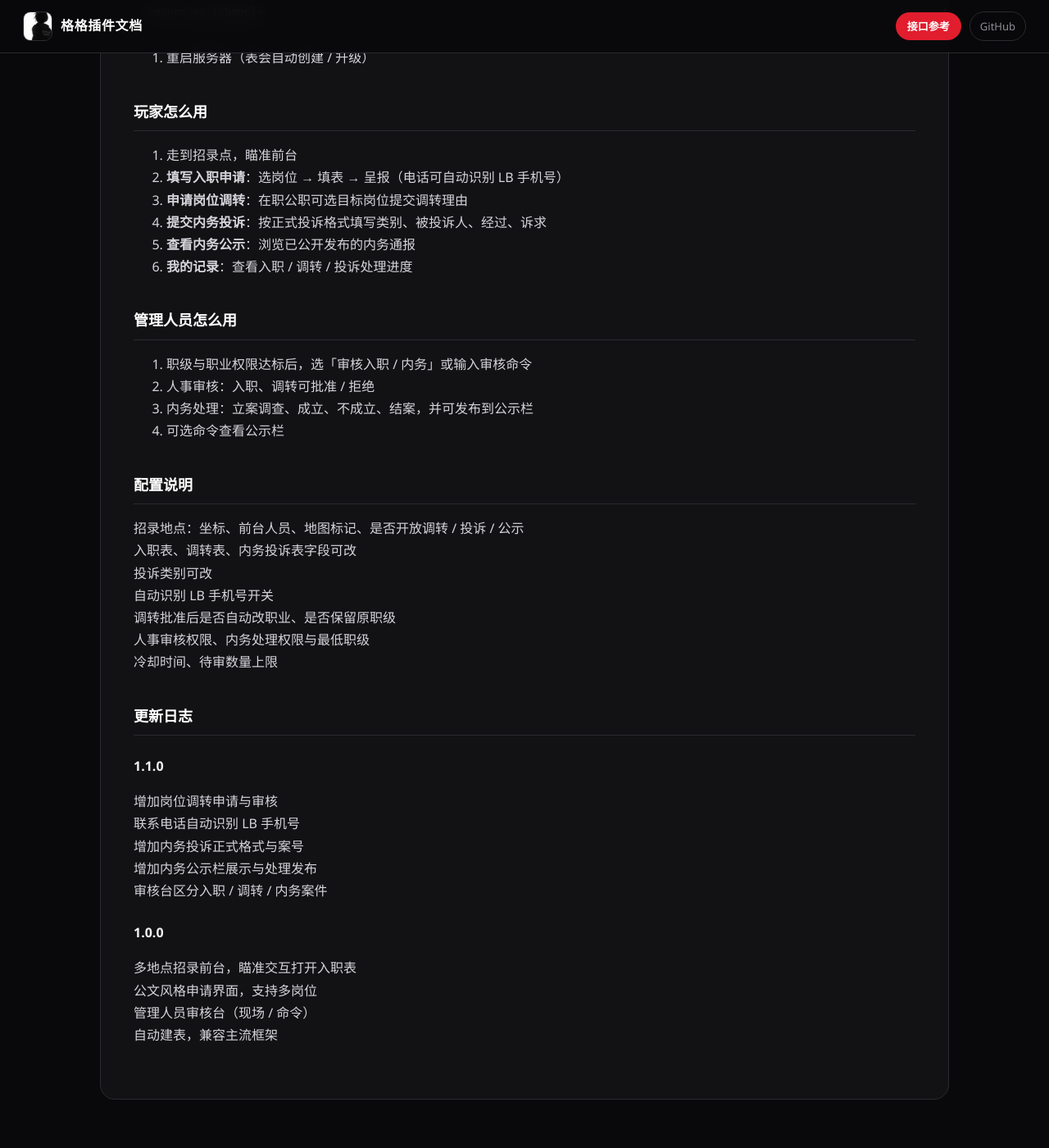
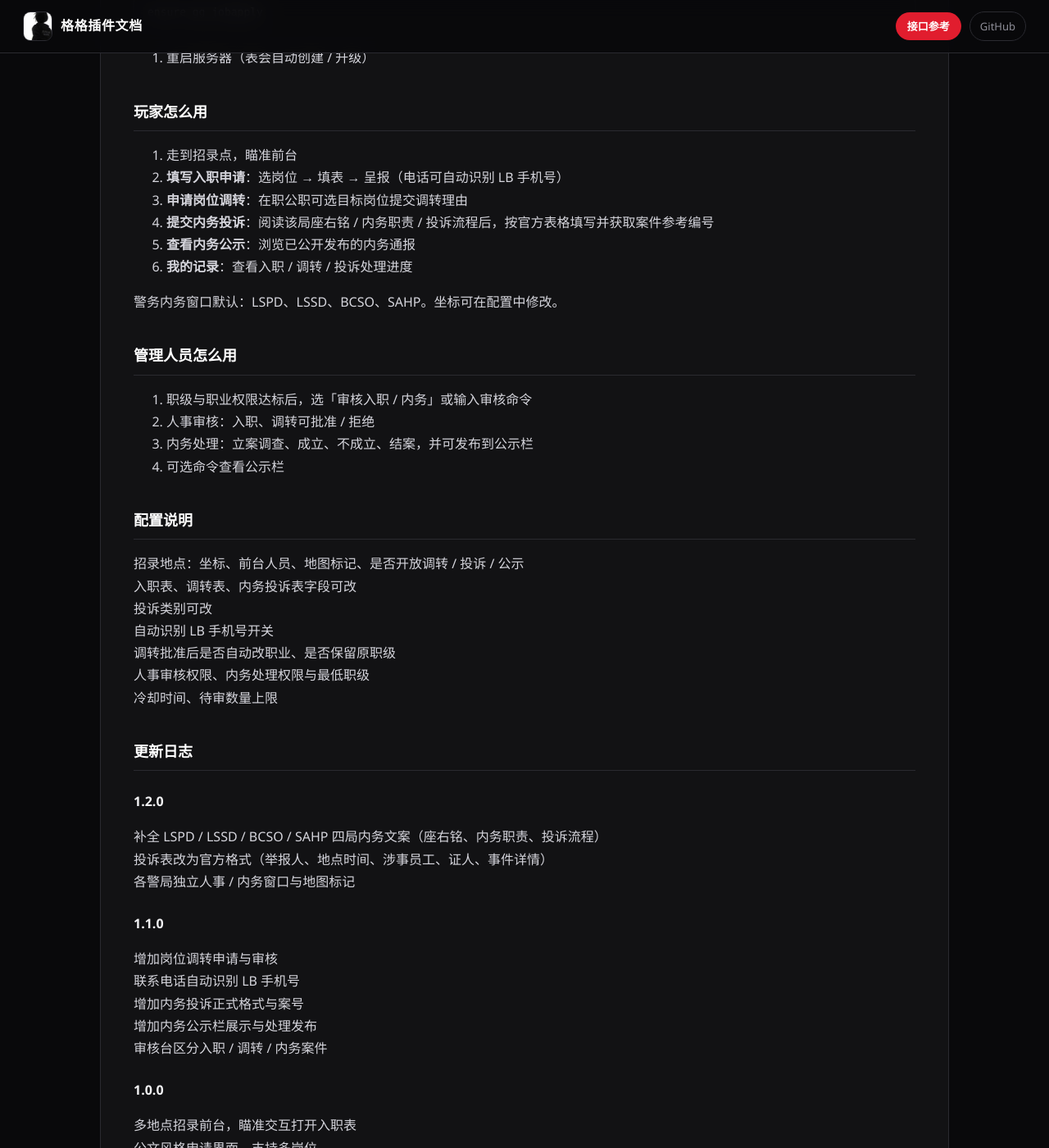
Before and after one commit to gege806/gege-docs, a Jekyll site: the page built from plugins/gg-jobapply.md, in a window 1280 px wide and 1400 px high, scrolled down 762 px. Shown: the whole window at 82% size. Built offline with Jekyll 4.4.1, drawn with Linux system fonts in a browser that asks for light colours.

Commit message:
docs(gg_jobapply): v1.2.0 四局内务文案

```diff
--- a/plugins/gg-jobapply.md
+++ b/plugins/gg-jobapply.md
@@ -35,9 +35,11 @@
 1. 走到招录点，瞄准前台
 2. **填写入职申请**：选岗位 → 填表 → 呈报（电话可自动识别 LB 手机号）
 3. **申请岗位调转**：在职公职可选目标岗位提交调转理由
-4. **提交内务投诉**：按正式投诉格式填写类别、被投诉人、经过、诉求
+4. **提交内务投诉**：阅读该局座右铭 / 内务职责 / 投诉流程后，按官方表格填写并获取案件参考编号
 5. **查看内务公示**：浏览已公开发布的内务通报
 6. **我的记录**：查看入职 / 调转 / 投诉处理进度
+
+警务内务窗口默认：LSPD、LSSD、BCSO、SAHP。坐标可在配置中修改。
 
 ## 管理人员怎么用
 
@@ -58,6 +60,12 @@
 
 ## 更新日志
 
+### 1.2.0
+
+- 补全 LSPD / LSSD / BCSO / SAHP 四局内务文案（座右铭、内务职责、投诉流程）
+- 投诉表改为官方格式（举报人、地点时间、涉事员工、证人、事件详情）
+- 各警局独立人事 / 内务窗口与地图标记
+
 ### 1.1.0
 
 - 增加岗位调转申请与审核
```
